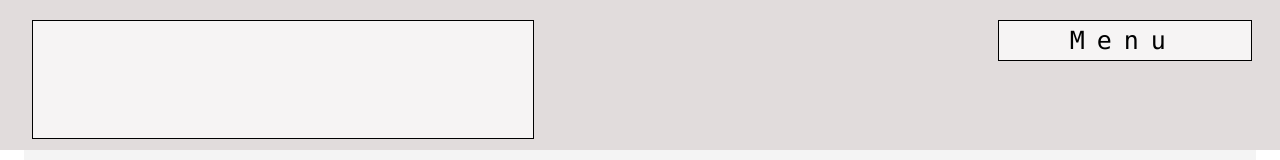
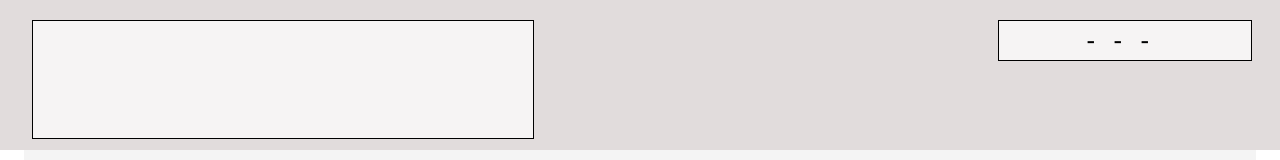
Before and after one commit to VTFStacy/ivy, a plain HTML site: page about.html in a window 1280 px wide. Shown: the top 160 px of the page. Drawn offline with Linux system fonts and the light colour scheme.

Commit message:
changed menu to ---

```diff
--- a/about.html
+++ b/about.html
@@ -15,7 +15,7 @@
 
                 <div class = "menu">
                     <table  class ="menu-table">
-                        <tr class="menu-button"><td>Menu<td></tr>
+                        <tr class="menu-button"><td>---<td></tr>
                         <tr class ="drop"><td class ="drop1"><a href="index.html">Home<td></tr>
                         <tr class ="drop" ><td class ="drop2"><a href="about.html">About</a><td></tr>
                         <tr class ="drop"><td class ="drop3"><a href="contact.html">Contact<td></tr>
```
Also changed, not shown: contact.html (+1 -1 lines), index.html (+1 -1 lines).
